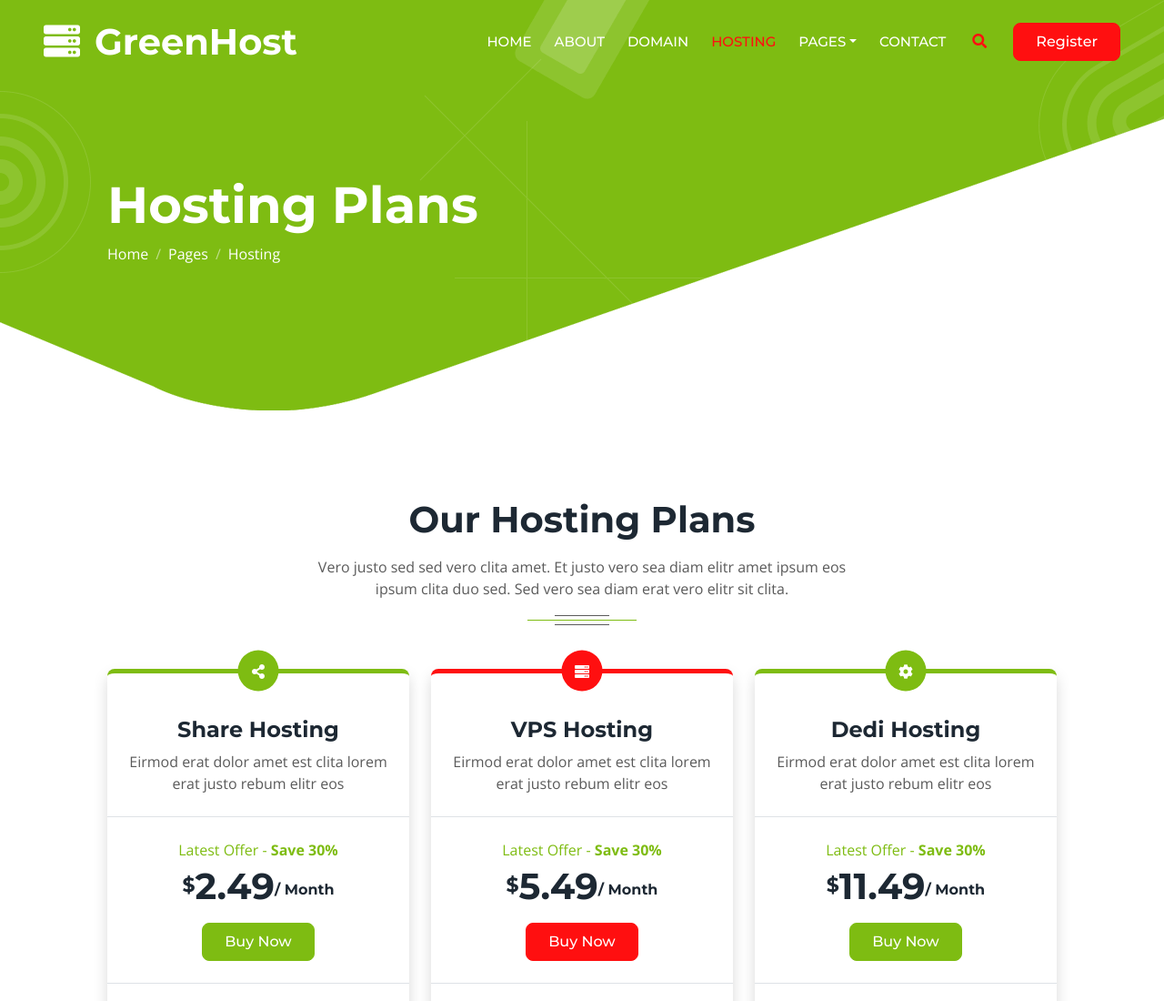
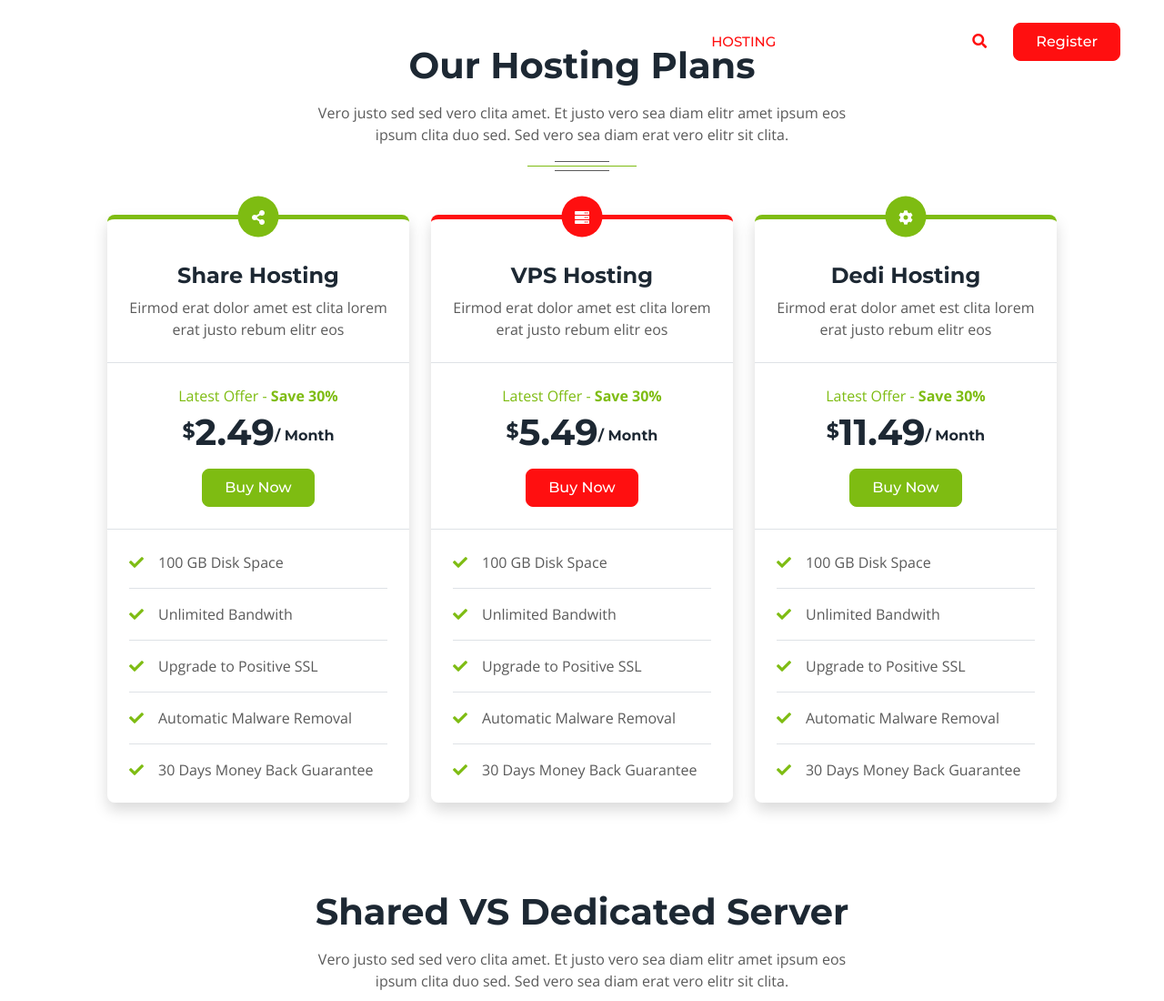
Before and after one commit to eniwenyesiga/incstart.gihub.com, a plain HTML site: page Services.html in a window 1280 px wide. Shown: the top 1100 px of the page at 91% size. Drawn offline with nearby package versions, Linux system fonts and the light colour scheme.

Commit message:
Update Services.html

```diff
--- a/Services.html
+++ b/Services.html
@@ -72,24 +72,6 @@
                     <a href="" class="btn btn-secondary py-2 px-4 ms-3">Register</a>
                 </div>
             </nav>
-
-            <div class="container-xxl py-5 bg-primary hero-header mb-5">
-                <div class="container my-5 py-5 px-lg-5">
-                    <div class="row g-5 pt-5">
-                        <div class="col-12 text-center text-lg-start">
-                            <h1 class="display-4 text-white animated slideInLeft">Hosting Plans</h1>
-                            <nav aria-label="breadcrumb">
-                                <ol class="breadcrumb justify-content-center justify-content-lg-start animated slideInLeft">
-                                    <li class="breadcrumb-item"><a class="text-white" href="#">Home</a></li>
-                                    <li class="breadcrumb-item"><a class="text-white" href="#">Pages</a></li>
-                                    <li class="breadcrumb-item text-white active" aria-current="page">Hosting</li>
-                                </ol>
-                            </nav>
-                        </div>
-                    </div>
-                </div>
-            </div>
-        </div>
         <!-- Navbar & Hero End -->
 
 
```
